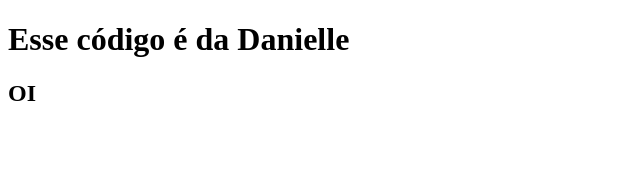
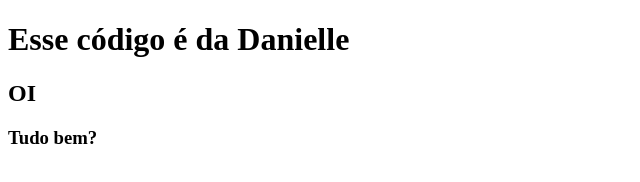
Before and after one commit to AdryanGTR/Compartilhamento-de-c-digo, a plain HTML site: page index2.html in a window 1280 px wide. Shown: the whole page, without its empty margins (0-640 px from the left). Drawn offline with Linux system fonts and the light colour scheme.

Commit message:
Update index2.html

```diff
--- a/index2.html
+++ b/index2.html
@@ -11,3 +11,4 @@
 </body>
 </html>
     <h2>OI</h2>
+    <h3>Tudo bem?</h3>
```
